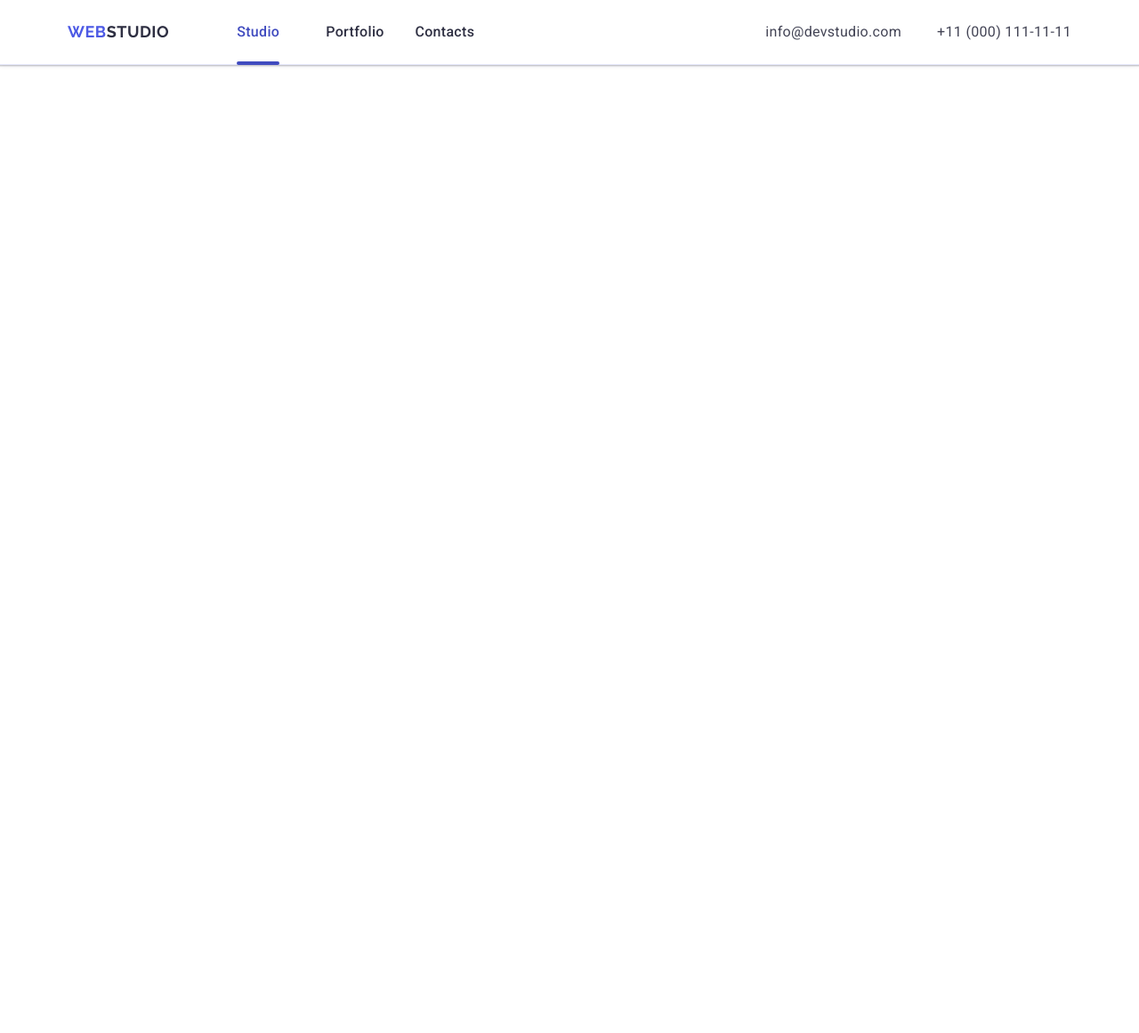
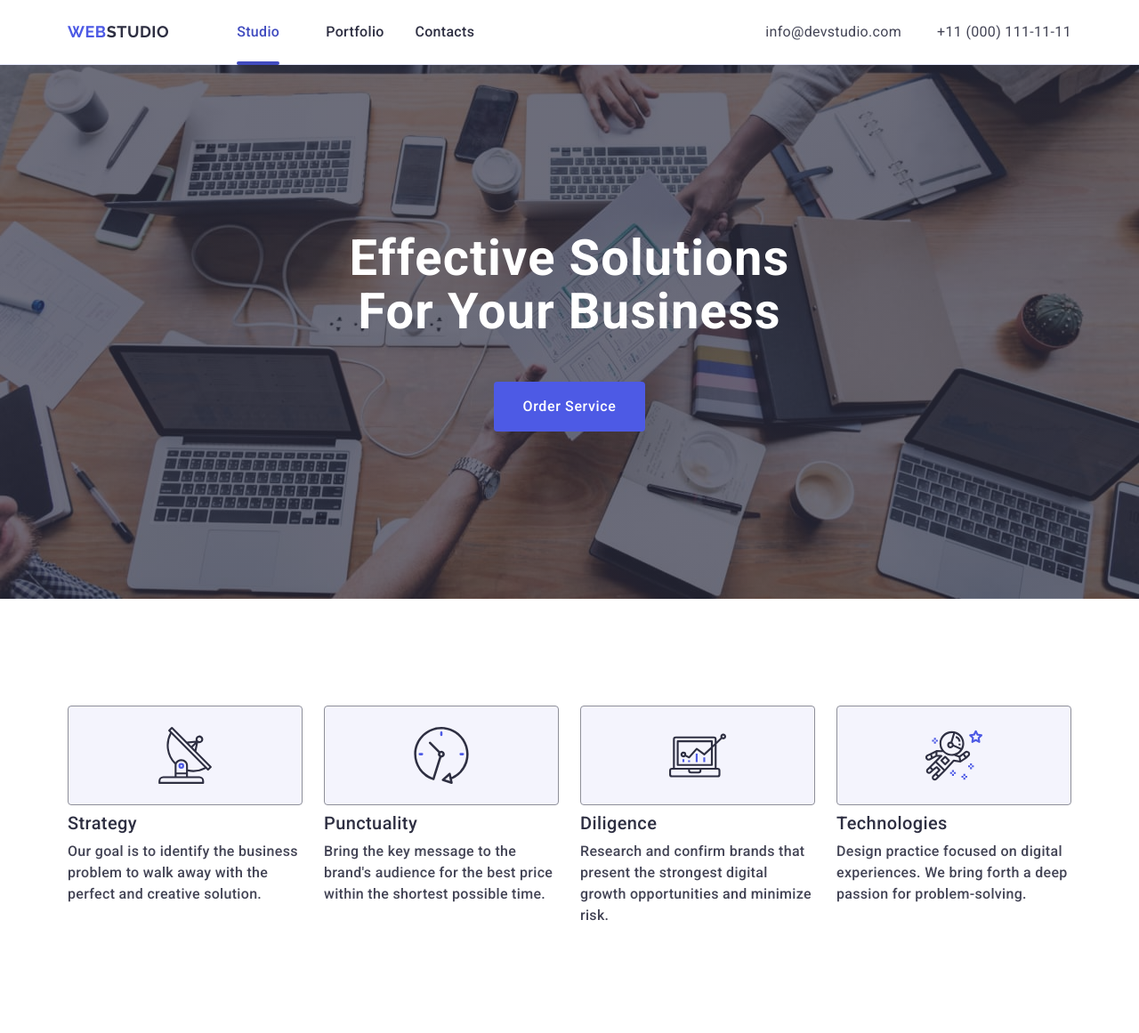
Before and after one commit to insdelhome/goit-markup-hw-06, a plain HTML site: page index.html in a window 1280 px wide. Shown: the whole page at 89% size. Before the commit the page ends 800 px from the top, so only its background shows below. Drawn offline with nearby package versions, Linux system fonts and the light colour scheme.

```diff
--- a/css/styles.css
+++ b/css/styles.css
@@ -420,3 +420,225 @@ padding-bottom: 24px;
 .section-one, footer-wrapper {
 background-color: #2E2F42;
 }
+
+.hero {
+max-width: 320px;
+margin-left: auto;
+margin-right: auto;
+padding-top: 72px;
+padding-bottom: 72px;
+background-image: linear-gradient(rgba(46, 47, 66, 0.70), rgba(46, 47, 66, 0.70)),
+url(../images/hero/mobile-people-office.jpg);
+background-repeat: no-repeat;
+background-size: cover;
+background-position: center;
+}
+
+@media screen and (min-resolution: 192dpi),
+screen and (min-resolution: 2dppx),
+screen and (min-device-pixel-ratio: 2) {
+.hero {
+background-image: linear-gradient(
+rgba(46, 47, 66, 0.7),
+rgba(46, 47, 66, 0.7)),
+url(../images/hero/mobile-people-office@2x.jpg);
+}
+}
+
+@media (min-width: 768px)
+{
+.hero {
+max-width: 768px;
+padding-top: 112px;
+padding-bottom: 112px;
+background-image: linear-gradient(
+rgba(46, 47, 66, 0.7),
+rgba(46, 47, 66, 0.7)),
+url(../images/hero/tablet-people-office.jpg);
+}
+
+@media (min-resolition: 192dpi),
+screen and (min-resolution: 2dppx),
+screen and (min-device-pixel-ratio: 2) {
+.hero {
+background-image: linear-gradient(
+rgba(46, 47, 66, 0.7),
+rgba(46, 47, 66, 0.7)),
+url(../images/hero/tablet-people-office@2x.jpg);
+}
+}
+}
+
+@media (min-width: 1158px) {
+.hero {
+max-width: 1440px;
+padding-top: 188px;
+padding-bottom: 188px;
+background-image: linear-gradient(
+rgba(46, 47, 66, 0.7),
+rgba(46, 47, 66, 0.7)),
+url(../images/hero/people-office.jpg);
+}
+
+@media (min-resolution: 192dpi),
+    screen and (min-resolution: 2dppx),
+    screen and (min-device-pixel-ratio: 2) {
+    .hero {
+background-image: linear-gradient(
+rgba(46, 47, 66, 0.7),
+rgba(46, 47, 66, 0.7)),
+url(../images/hero/people-office@2x.jpg);
+}
+}
+}
+
+.heading-main {
+color: #FFF;
+text-align: center;
+font-size: 36px;
+font-weight: 700;
+line-height: 1.11;
+letter-spacing: 0.02em;
+text-transform: capitalize;
+margin-left: auto;
+margin-right: auto;
+margin-bottom: 72px;
+max-width: 200px;
+}
+
+@media (min-width: 768px) {
+.heading-main {
+max-width: 496px;
+margin-bottom: 36px;
+font-weight: 700;
+font-size: 56px;
+line-height: 1.07;
+letter-spacing: 0.02em;
+}
+}
+
+@media (min-width: 1158px) {
+.heading-main {
+margin-bottom: 48px;
+}
+}
+
+.title-button {
+display: block;
+margin-left: auto;
+margin-right: auto;
+min-width: 169px;
+height: 56px;
+padding: 16px 32px;
+margin-top: 48px;
+align-items: flex-start;
+border-radius: 4px;
+border: none;
+font-family: "Roboto", sans-serif;
+font-weight: 500;
+line-height: 1.5;
+letter-spacing: 0.04em;
+color: #ffffff;
+background-color: var(--IRIS, #4D5AE5);
+transition: background-color 250ms cubic-bezier(0.4, 0, 0.2, 1);
+}
+
+.title-button:hover,
+.title-button:focus {
+background-color: #404bbf;
+}
+
+/* ===== ADVANTAGES ===== */
+
+.section-two {
+padding-top: 96px;
+padding-bottom: 96px;
+}
+
+@media (min-width: 1158px) {
+.section-two {
+padding-top: 120px;
+padding-bottom: 120px;
+}
+}
+
+.advantages-list {
+display: flex;
+flex-direction: column;
+row-gap: 72px;
+}
+
+@media (min-width: 768px) {
+.advantages-list {
+display: flex;
+flex-direction: row;
+flex-wrap: wrap;
+column-gap: 24px;
+}
+.section-two-list-item {
+width: calc((100% - 24px) / 2);
+}
+}
+
+@media (min-width: 1158px) {
+.section-two-list-item {
+width: calc((100% - 72px) / 4);
+}
+}
+
+.heading-advantages {
+margin-bottom: 8px;
+color: #2e2f42;
+text-align: center;
+font-size: 36px;
+font-weight: 700;
+line-height: 1.11;
+letter-spacing: 0.02em;
+}
+
+@media (min-width: 768px) {
+.heading-advantages {
+text-align: left;
+}
+}
+
+@media (min-width: 1158px) {
+.heading-advantages {
+font-size: 20px;
+font-weight: 500;
+line-height: 1.2em;
+}
+}
+
+.paragraph-advantages {
+font-weight: 500;
+font-size: 16px;
+line-height: 1.5;
+letter-spacing: 0.02em;
+}
+
+@media (min-width: 1158px) {
+.paragraph-advantagest {
+font-weight: 400;
+}
+}
+
+.section-two-icon {
+display: none;
+}
+
+@media (min-width: 1158px) {
+.section-two-icon {
+width: 264px;
+height: 112px;
+border-radius: 4px;
+border: 1px solid #8E8F99;
+background-color: #F4F4FD;
+display: flex;
+justify-content: center;
+align-items: center;
+margin-bottom: 8px
+}
+}
+
+/* ===== TEAM ===== */
--- a/index.html
+++ b/index.html
@@ -64,15 +64,15 @@
       </div>
     </header>
     <!-- Title -->
-    <!-- <main>
+    <main>
       <section class="section-one hero">
         <div class="container">
           <h1 class="heading-main">Effective Solutions for Your Business</h1>
           <button class="title-button" type="button">Order Service</button>
         </div>
-      </section> -->
+      </section>
     <!-- Advantages -->
-    <!-- <section class="section-two">
+    <section class="section-two">
         <div class="container">
           <h2 class="visually-hidden">Our Benefits</h2>
           <ul class="list advantages-list">
@@ -146,7 +146,7 @@
             </li>
           </ul>
         </div>
-      </section> -->
+      </section>
     <!-- Team -->
     <!-- <section class="section-three">
       <div class="container">
```
Also changed, not shown: images/hero/mobile-people-office.jpg (added), images/hero/mobile-people-office@2x.jpg (added), images/hero/people-office@2x.jpg (added), images/hero/tablet-people-office.jpg (added), images/hero/tablet-people-office@2x.jpg (added).
